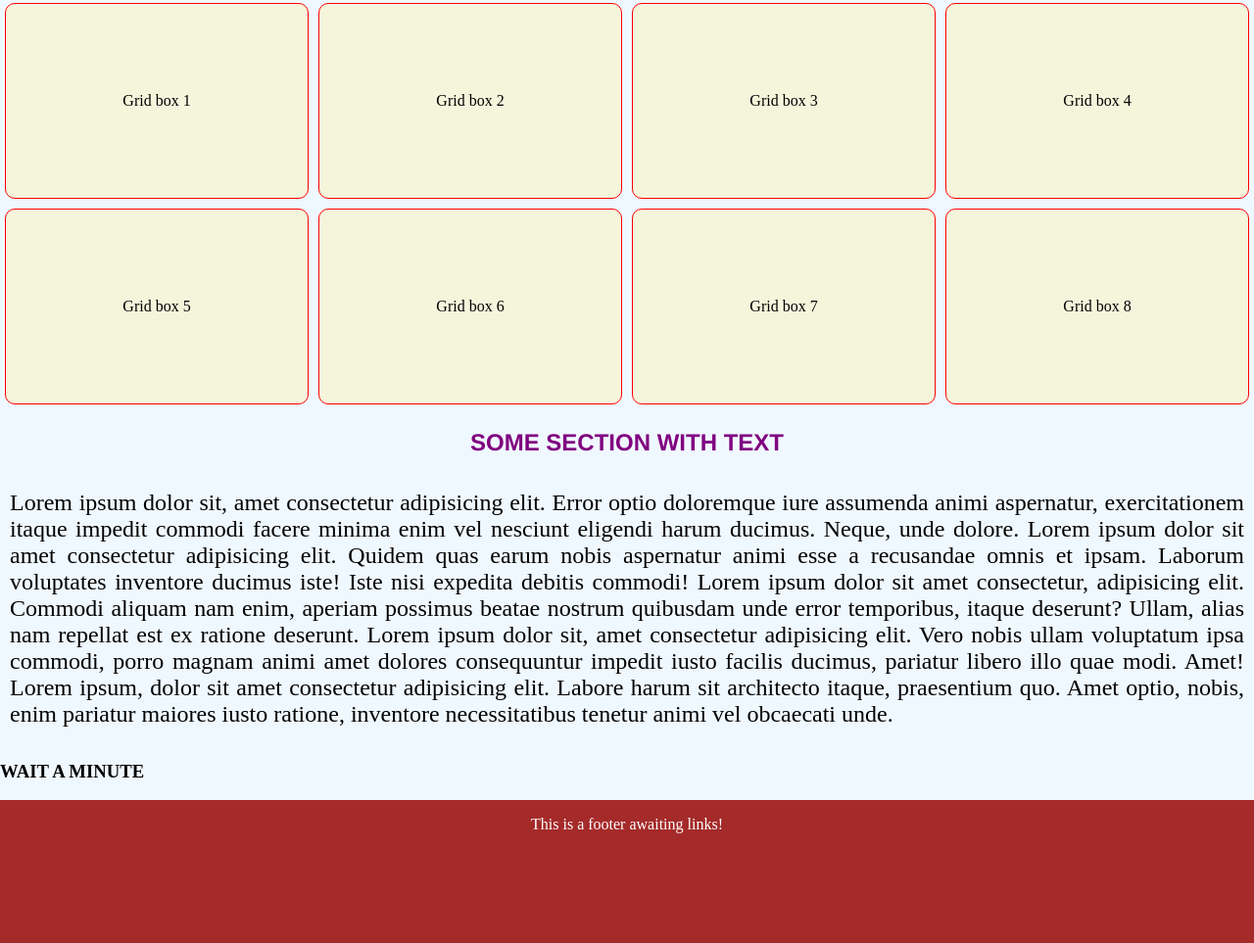
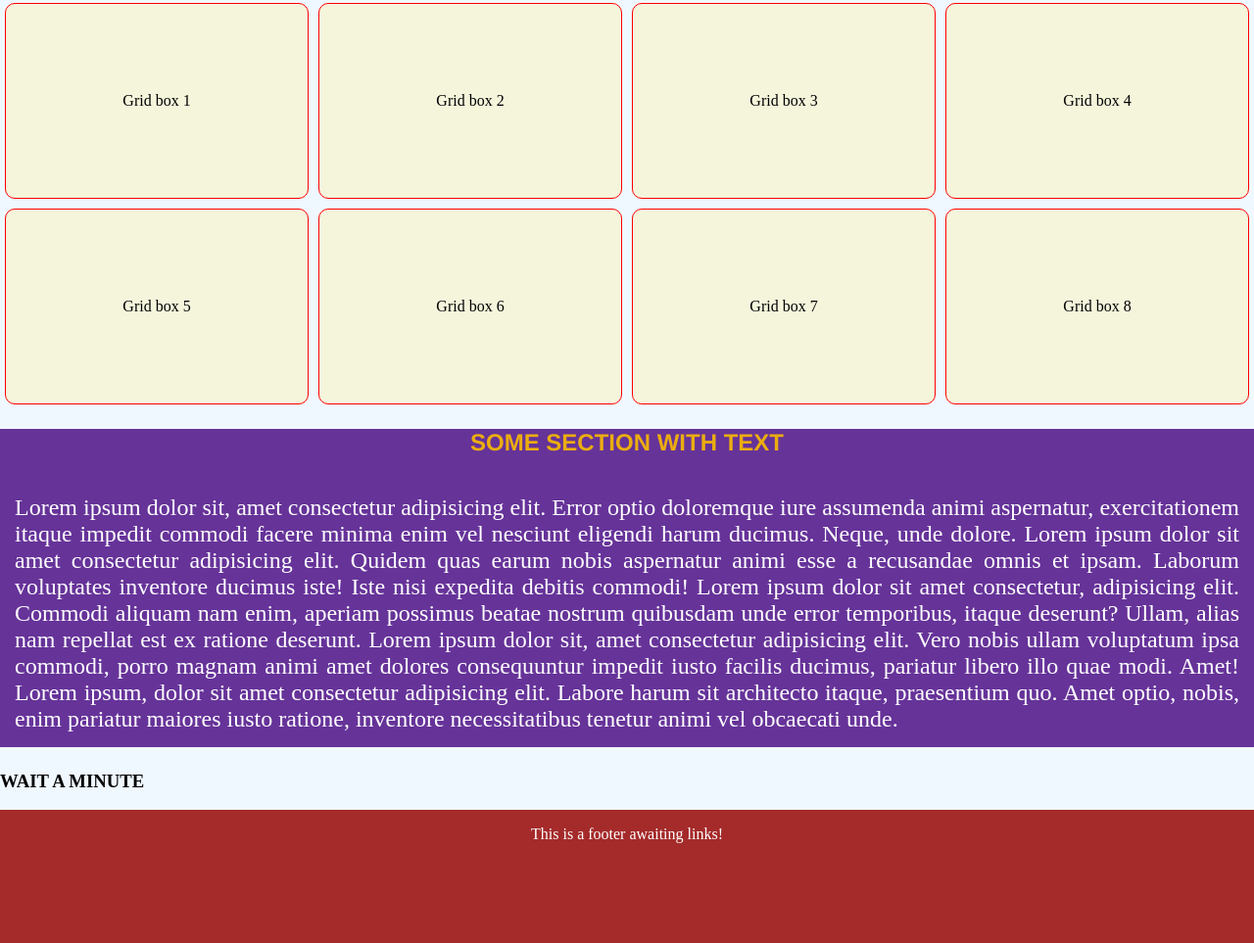
Before and after one commit to KavumaHakim/WebdevTest, a plain HTML site: page index.html in a window 1280 px wide. Shown: the part 443-1406 px from the top of the page at 98% size. Drawn offline with Linux system fonts and the light colour scheme.

Commit message:
Update section styles: change background color to rebeccapurple, adjust padding and text color for improved readability

```diff
--- a/index.css
+++ b/index.css
@@ -107,15 +107,19 @@ main{
 
 }
 
+section{
+    background-color: rebeccapurple;
+}
 section p{
     font-size: 1.5rem;
-    padding: 10px;
+    color: white;
+    padding: 15px;
     text-align: justify;
 }
 
 section h2{
     text-align: center;
-    color: purple;
+    color: rgb(235, 173, 15);
     font-family: 'Franklin Gothic Medium', 'Arial Narrow', Arial, sans-serif;
 }
 
```
